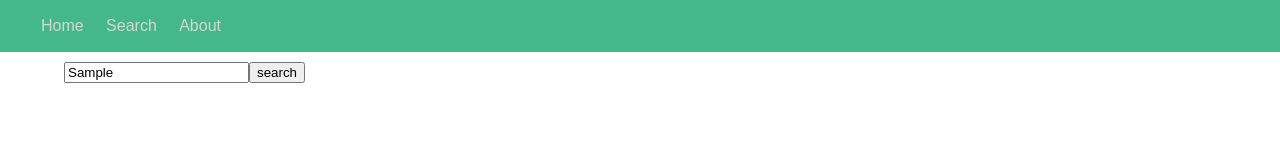
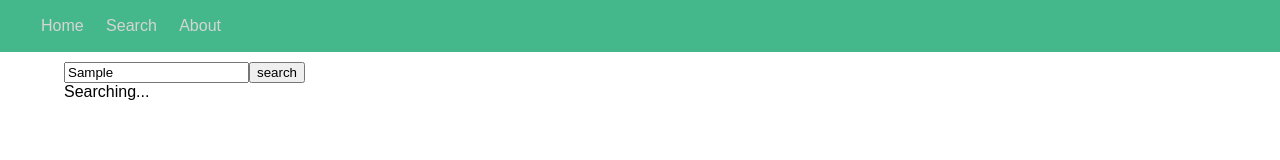
Before and after one commit to anontyro/show-stoppers-react, a React (Create React App) app: page /search in a window 1280 px wide. Both pictures are taken after typing "Sample" into the empty fields and a click on the button "search". Shown: the top 160 px of the page. Built offline with nearby package versions, Linux system fonts and the light colour scheme; no server answers.

Commit message:
added in search loading view so the user has more information about the pages loading

```diff
--- a/src/features/SearchView.js
+++ b/src/features/SearchView.js
@@ -23,6 +23,7 @@ class SearchView extends Component {
             numberPages: 0,
             page: 0,
             totalResults: 0,
+            searching: false,
         };
 
         this.searchChange = this.searchChange.bind(this); // must bind to the this section
@@ -46,9 +47,7 @@ class SearchView extends Component {
             apiHandler.getShowSearch(encodeURI(this.state.query))
                 .then(response => response.response)
                 .then(list => this.props.setSearchResults(list) )
-                .then(() => {
-                    return resolve(this.state.results);
-                })
+                .then(() => resolve(this.state.results))
                 .catch(err => console.error(err));
         });
     }
@@ -61,9 +60,16 @@ class SearchView extends Component {
     searchQueryBtn() {
         if (this.state.query || this.state.query.length > 2) {
             this.setState({
-                results: []
+                results: [],
+                searching: true
             })
-            this.searchUpdate().then(() =>this.forceUpdate());
+            this.searchUpdate()
+            .then(() => {
+                this.setState({
+                    searching: false
+                })
+                this.forceUpdate();
+            });
         }
     }
 
@@ -114,15 +120,31 @@ class SearchView extends Component {
     }
 
     render() {
+
+        let searchResultsRender;
+
+        if (this.state.searching) {
+            searchResultsRender = (
+                <div className="searching-display">
+                    Searching...
+                </div>
+            );
+        } else {
+            searchResultsRender = (
+                <div className="showGrid">
+                    {this.state.results}
+                </div>
+            );
+        }
+
+
         return (
             <div className="search-view">
                 <div className="search-bar">
                     <input type="text" value={this.state.query} onChange={this.searchChange}/>
                     <button onClick={() => this.searchQueryBtn()}>search</button>
                 </div>
-                <div className="showGrid">
-                    {this.state.results}
-                </div>
+                {searchResultsRender}
             </div>
         );
     }
```
